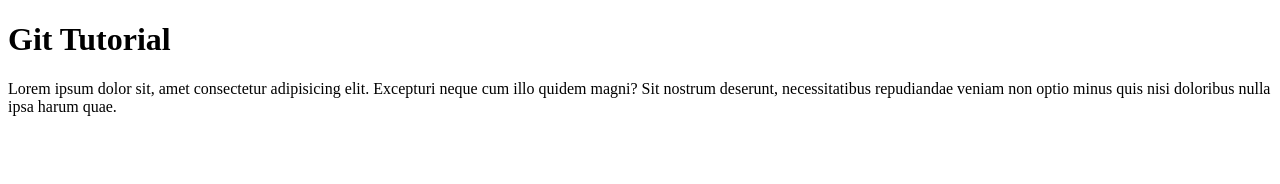
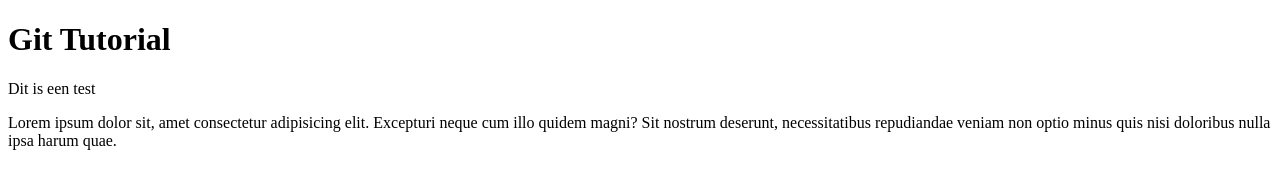
Before and after one commit to pikuba/GroepopdrachtProgrammeren2, a plain HTML site: page index.html in a window 1280 px wide. Drawn offline with Linux system fonts and the light colour scheme.

Commit message:
Dit is een test

```diff
--- a/index.html
+++ b/index.html
@@ -7,6 +7,7 @@
 </head>
 <body>
     <h1>Git Tutorial</h1>
+    <p>Dit is een test</p>
     <p>Lorem ipsum dolor sit, amet consectetur adipisicing elit. Excepturi neque cum illo quidem magni? Sit nostrum deserunt, necessitatibus repudiandae veniam non optio minus quis nisi doloribus nulla ipsa harum quae.</p>
 </body>
 </html>
```
